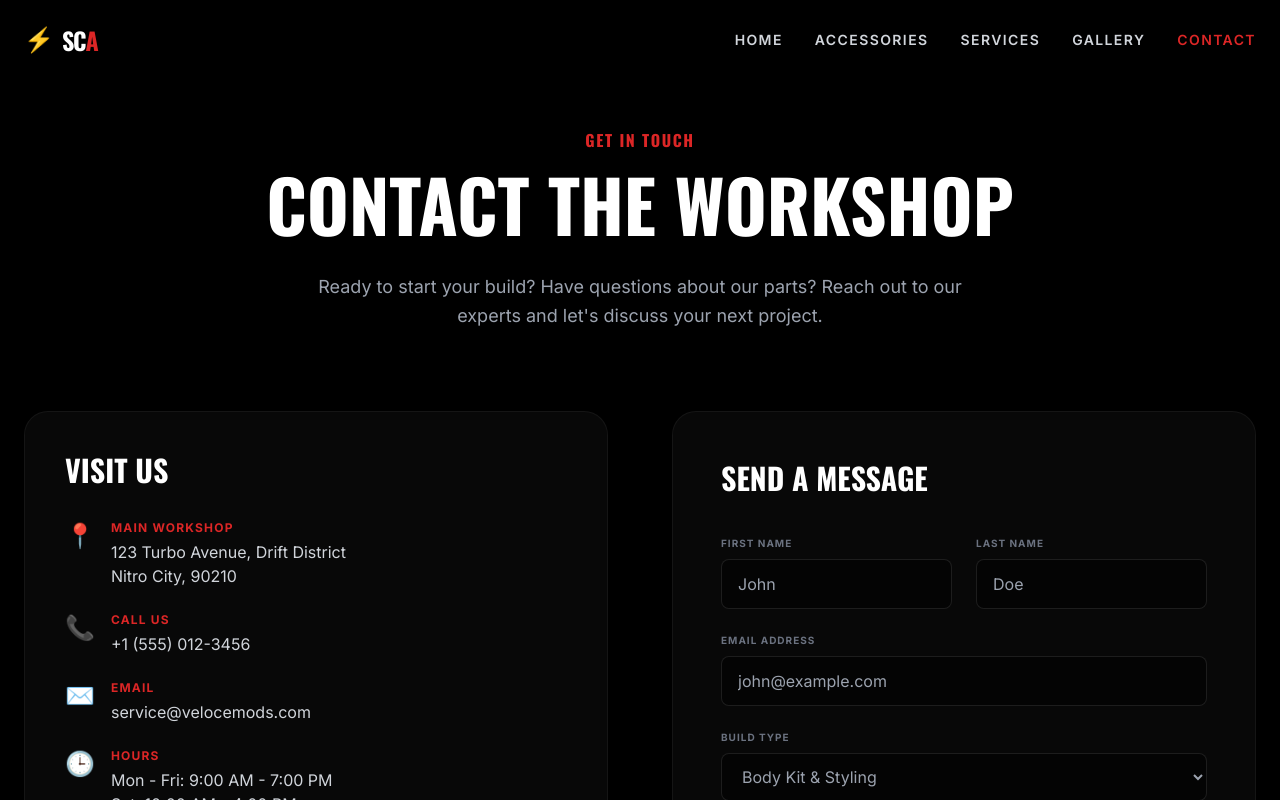
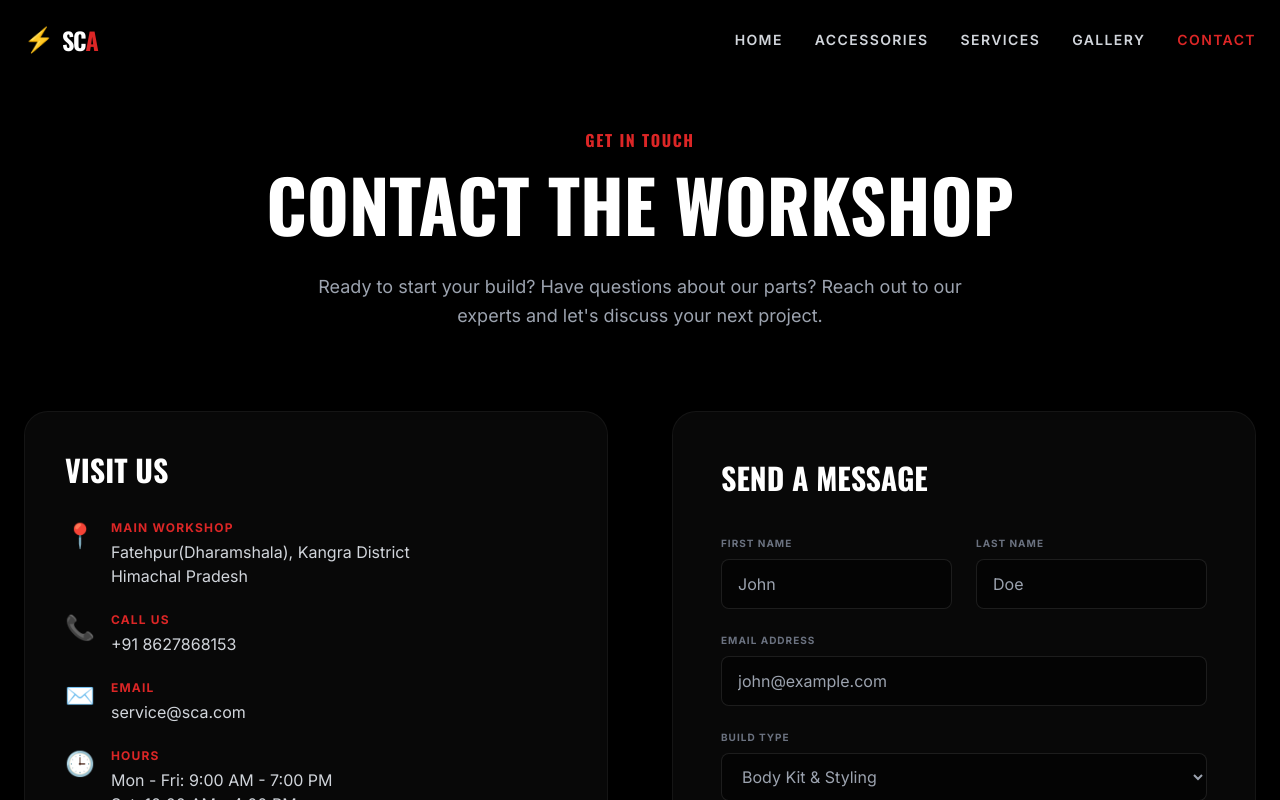
Before and after one commit to Sonukathat/car-accessories, a React (Vite) app: page /#/contact in a window 1280 px wide. Shown: the top 800 px of the page. Built offline with nearby package versions, Linux system fonts and the light colour scheme.

Commit message:
update contact

```diff
--- a/pages/Contact.jsx
+++ b/pages/Contact.jsx
@@ -28,21 +28,21 @@ const Contact = () => {
                   <span className="text-red-600 text-2xl">📍</span>
                   <div>
                     <h4 className="font-bold uppercase tracking-widest text-xs text-red-600 mb-1">Main Workshop</h4>
-                    <p className="text-gray-300">123 Turbo Avenue, Drift District<br />Nitro City, 90210</p>
+                    <p className="text-gray-300">Fatehpur(Dharamshala), Kangra District<br />Himachal Pradesh</p>
                   </div>
                 </div>
                 <div className="flex gap-4">
                   <span className="text-red-600 text-2xl">📞</span>
                   <div>
                     <h4 className="font-bold uppercase tracking-widest text-xs text-red-600 mb-1">Call Us</h4>
-                    <p className="text-gray-300">+1 (555) 012-3456</p>
+                    <p className="text-gray-300">+91 8627868153</p>
                   </div>
                 </div>
                 <div className="flex gap-4">
                   <span className="text-red-600 text-2xl">✉️</span>
                   <div>
                     <h4 className="font-bold uppercase tracking-widest text-xs text-red-600 mb-1">Email</h4>
-                    <p className="text-gray-300">service@velocemods.com</p>
+                    <p className="text-gray-300">service@sca.com</p>
                   </div>
                 </div>
                 <div className="flex gap-4">
```
